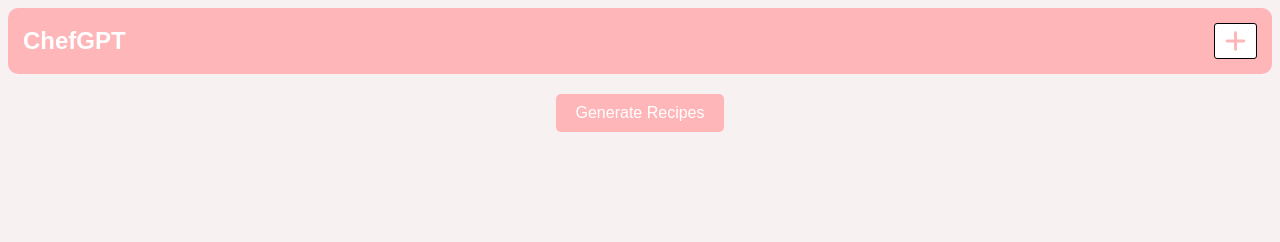
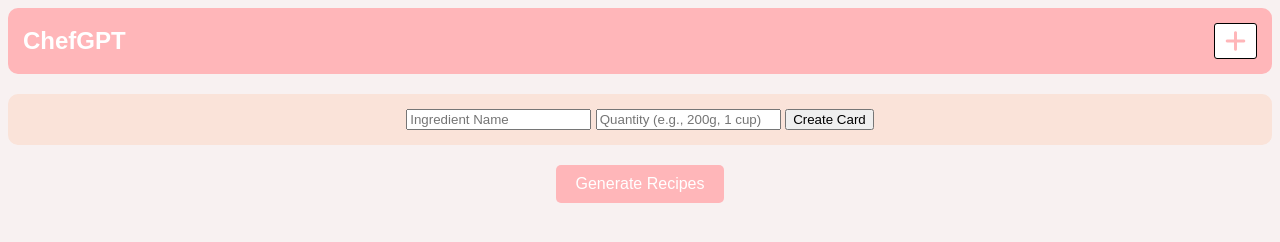
Before and after one commit to Aanviiii/ChefGPT, a plain HTML site: page index.html in a window 1280 px wide. Both pictures are taken after a click on the element 1235 px from the left and 41 px from the top of the page. Drawn offline with Linux system fonts and the light colour scheme.

Commit message:
Add files via upload

```diff
--- a/index.html
+++ b/index.html
@@ -17,15 +17,18 @@
     <div id="recipeResults"></div>
     <nav>
       <h1>ChefGPT</h1>
-      <div class="add-btn" onclick="toggleIngredientInput()">
+      <div class="add-btn" onclick="toggleIngredientInput()" id="addIngredient">
         <i class="fa-solid fa-plus"></i>
       </div>
     </nav>
 
     <div id="ingredientInputContainer">
       <input type="text" id="ingredientName" placeholder="Ingredient Name" />
-      <input type="text" id="ingredientQuantity" placeholder="Quantity (e.g.,
-      200g, 1 cup) />
+      <input
+        type="text"
+        id="ingredientQuantity"
+        placeholder="Quantity (e.g., 200g, 1 cup)"
+      />
       <button id="createCard">Create Card</button>
     </div>
 
```
